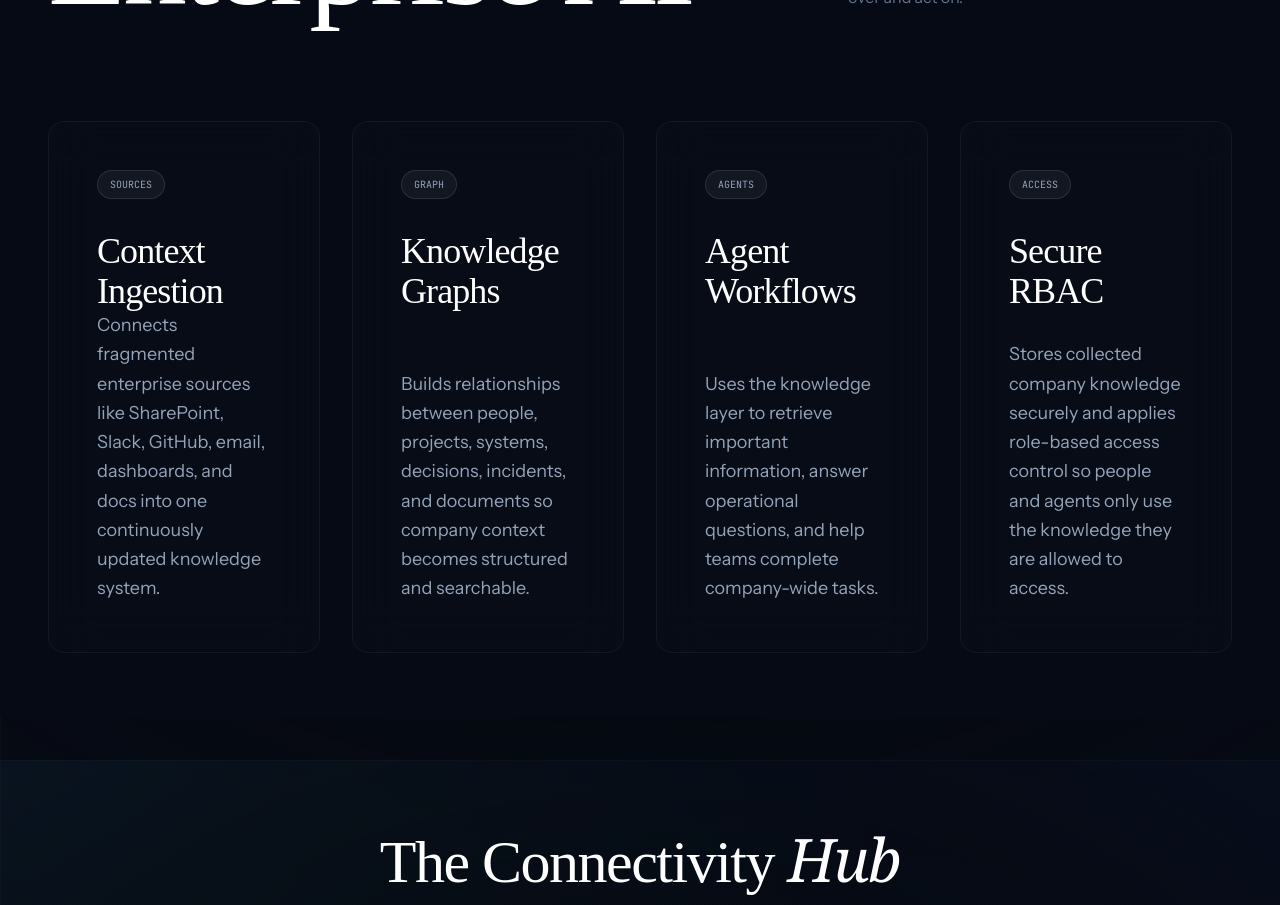
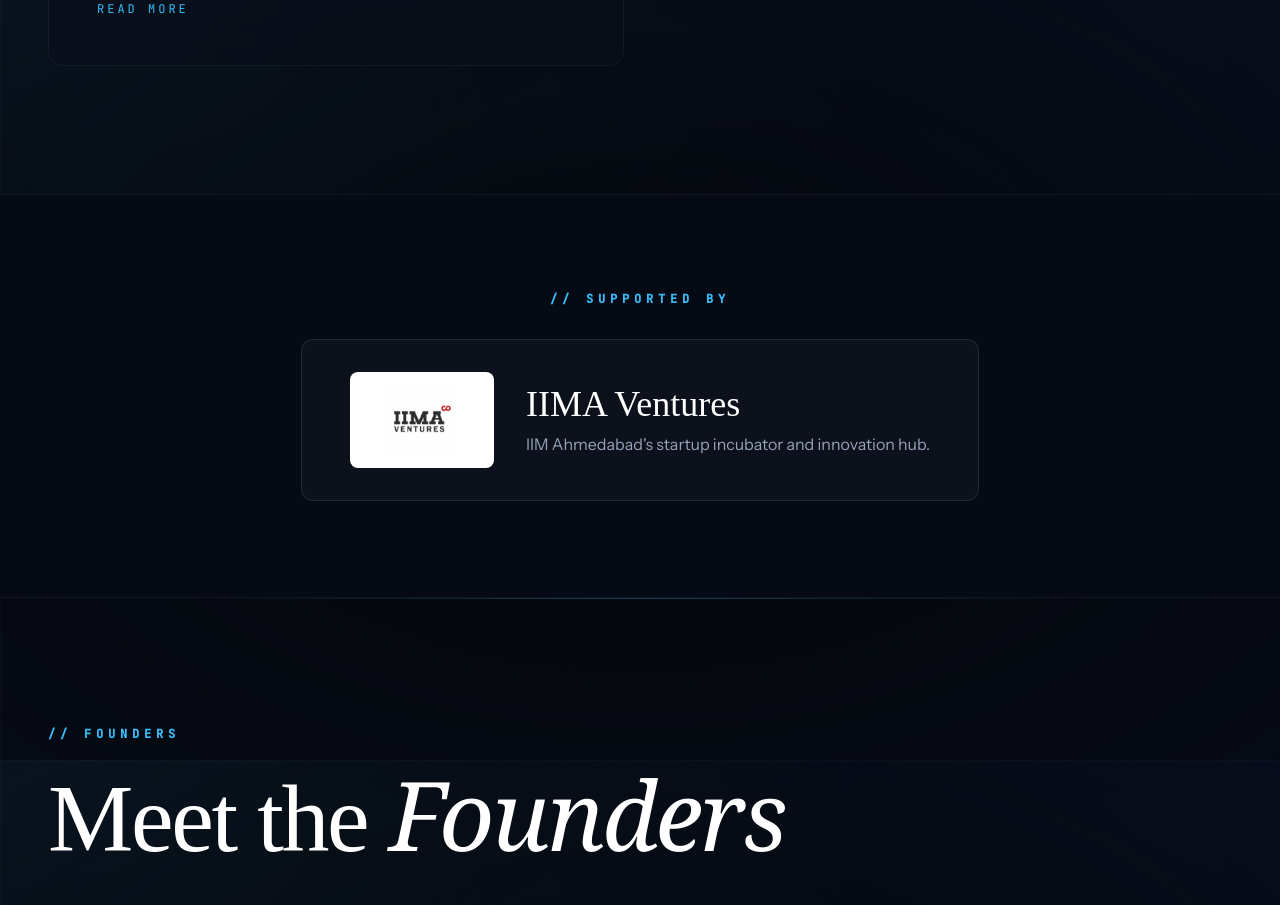
Before and after one commit to RetrievalLabs/landing_page, a React (Vite) app: page / in a window 1280 px wide. Shown: the part 5640-6545 px from the top of the page. Built offline with nearby package versions, Linux system fonts and the light colour scheme; a web font is replaced by a local one.

Commit message:
feat: remove WhatWereBuilding and Architecture components from App for streamlined layout

```diff
--- a/src/App.jsx
+++ b/src/App.jsx
@@ -2,7 +2,6 @@ import Navbar from './components/Navbar';
 import Hero from './components/Hero';
 import Problem from './components/Problem';
 import WhyThisMatters from './components/WhyThisMatters';
-import WhatWereBuilding from './components/WhatWereBuilding';
 import Architecture from './components/Architecture';
 import Products from './components/Products';
 import SupportedBy from './components/SupportedBy';
@@ -17,8 +16,6 @@ export default function App() {
         <Hero />
         <Problem />
         <WhyThisMatters />
-        <WhatWereBuilding />
-        <Architecture />
         <Products />
         <SupportedBy />
         <MeetFounders />
```
